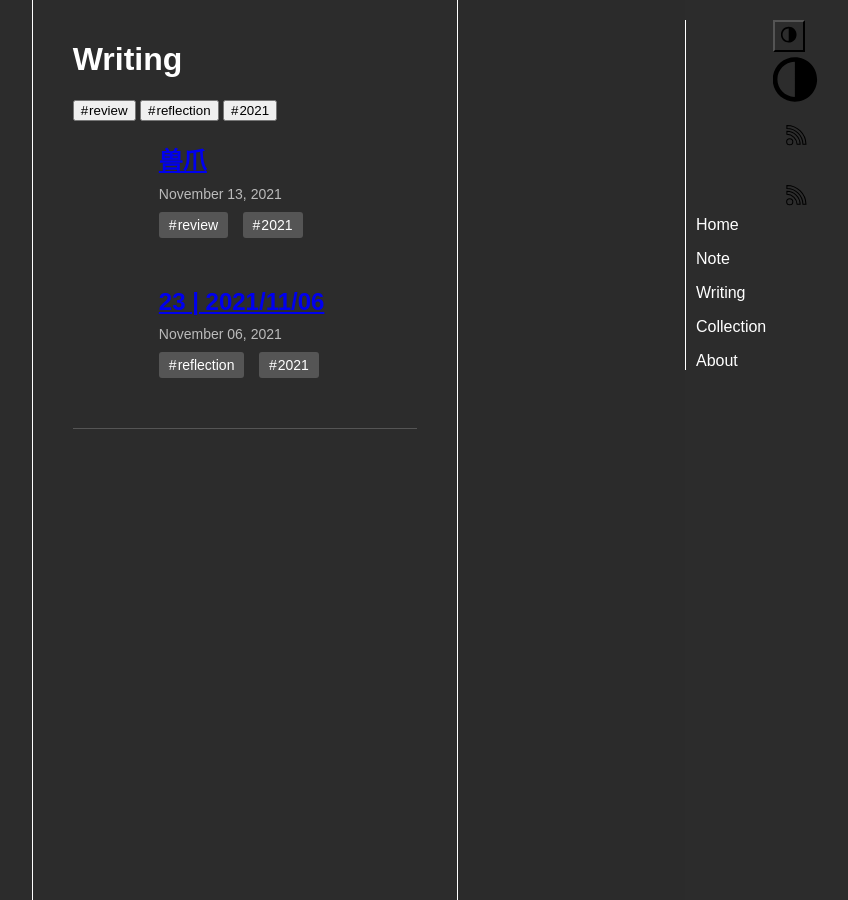
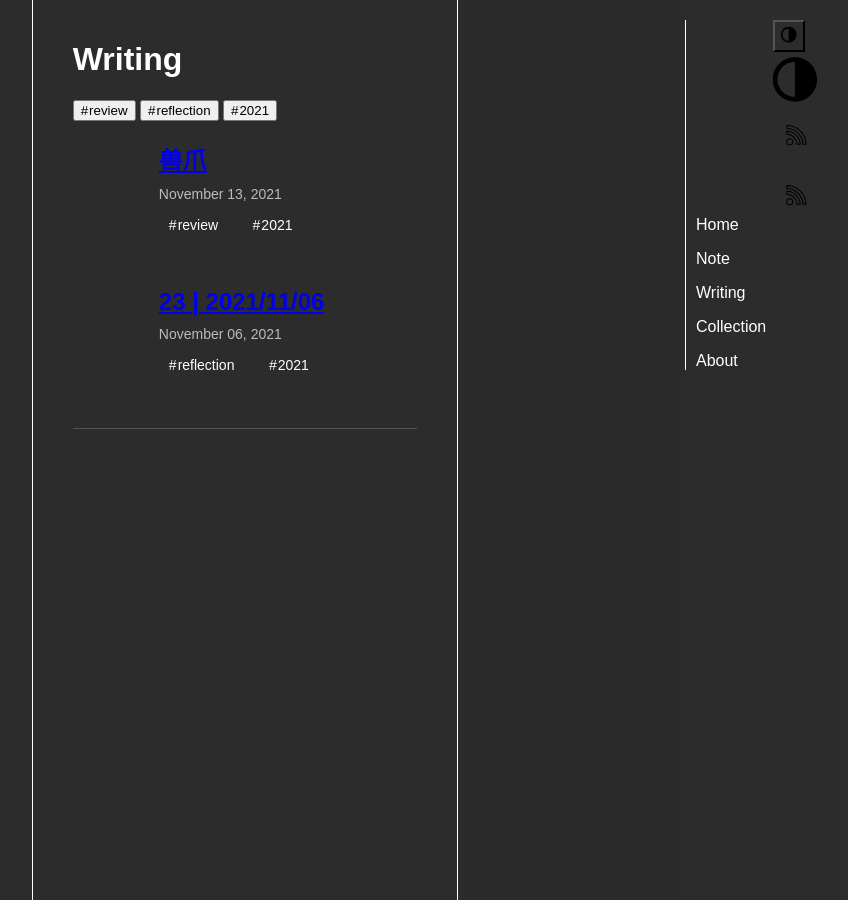
Before and after one commit to faithk7/faithk7.github.io, a Jekyll site: the page built from writing-index.html, in a window 1280 px wide. Shown: the whole page, without its empty margins (395-1243 px from the left). Built offline with Jekyll 4.4.1, drawn with Linux system fonts in a browser that asks for light colours.

Commit message:
r: get rid of the background from the bottom

```diff
--- a/assets/writing-index.css
+++ b/assets/writing-index.css
@@ -47,7 +47,6 @@
 .o-tag-item {
     display: inline-block;
     margin-right: 10px;
-    background-color: #555555;
     padding: 5px 10px;
     border-radius: 3px;
     color: #ffffff;
```
